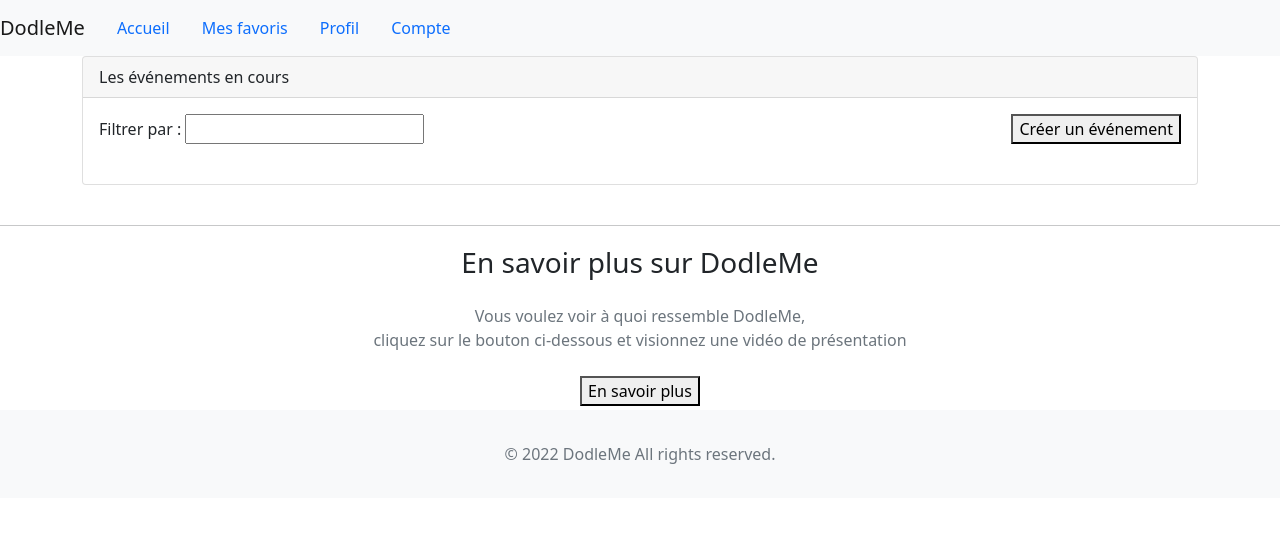
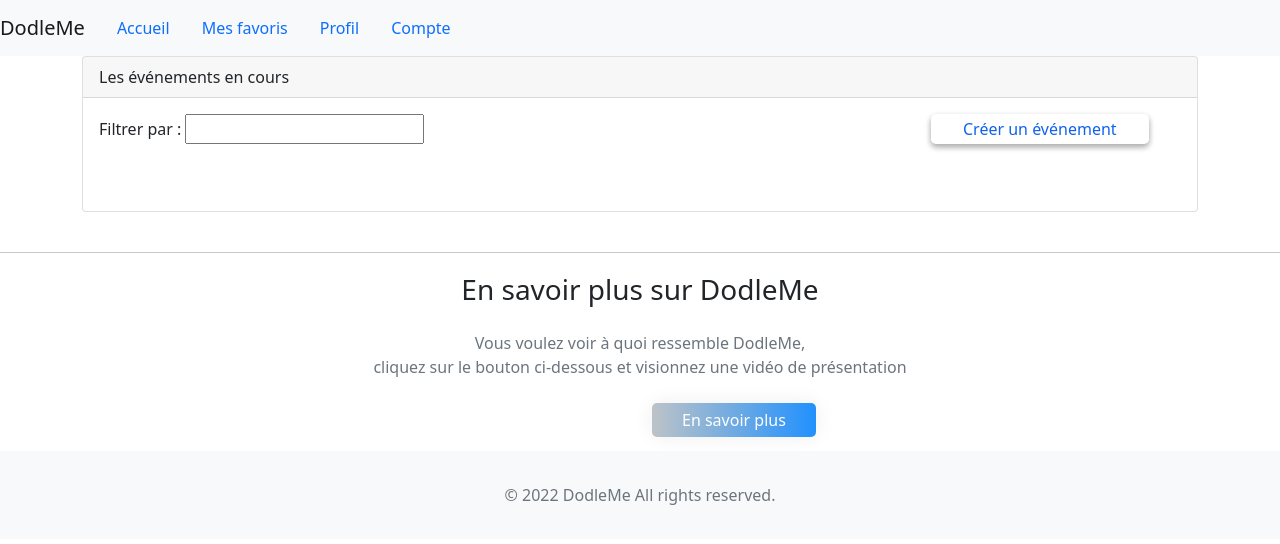
Before and after one commit to Shannorr/Front-DoodleMe, an Angular app: page /evenements in a window 1280 px wide. Shown: the top 544 px of the page. Built offline with nearby package versions, Linux system fonts and the light colour scheme.

Commit message:
amelioration design front

```diff
--- a/src/app/app.component.css
+++ b/src/app/app.component.css
@@ -0,0 +1,21 @@
+.btn-grad {
+  background-image: linear-gradient(to right, #bdc3c7 0%, dodgerblue  51%, #bdc3c7  100%);
+  margin: 10px;
+  padding: 5px 30px;
+  text-align: center;
+  transition: 0.5s;
+  background-size: 200% auto;
+  color: white;
+  box-shadow: 0 0 20px #eee;
+  display: block;
+  border-style : none;
+  border-left-style : none;
+  border-radius: 5px;
+  margin-left: 570px;
+}
+
+.btn-grad:hover {
+  background-position: right center; /* change the direction of the change here */
+  color: #fff;
+  text-decoration: none;
+}
--- a/src/app/app.component.html
+++ b/src/app/app.component.html
@@ -15,7 +15,7 @@
   <div class="container py-1">
     <h3 class="font-weight-bold mb-4">En savoir plus sur DodleMe</h3>
     <p class="text-muted mb-4">Vous voulez voir à quoi ressemble DodleMe, <br> cliquez sur le bouton ci-dessous et visionnez une vidéo de présentation</p>
-    <button routerLink="/presentation">En savoir plus</button>
+    <button class="btn-grad" routerLink="/presentation">En savoir plus</button>
   </div>
   <div class="bg-light py-4">
     <div class="container text-center">
--- a/src/app/core/accueil/accueil.component.css
+++ b/src/app/core/accueil/accueil.component.css
@@ -1,3 +1,68 @@
 .addEvent{
   float:right;
 }
+
+.boutonSp{
+  border-style : none;
+  border-left-style : none;
+  border-radius: 5px;
+}
+
+.marge{
+  margin-bottom: 51px;
+}
+
+.psuedo-text {
+  color: #1161ee;
+  position: relative;
+  top: 0;
+  height: 100%;
+  width: 100%;
+  display: inline;
+  height: auto;
+  font-size: 1rem;
+  font-weight: 400;
+  transition: .25s ease-in;
+  transition-delay: .1s; }
+
+.flex-1 {
+  flex: 1;
+  min-width: 250px;
+  margin: 0 auto 50px; }
+
+.button {
+  padding: 0.2rem 2rem;
+  background: white;
+  text-align: center;
+  display: inline-block;
+  font-size: 10px;
+  font-weight: 400;
+  position: relative;
+  will-change: transform; }
+
+.button-mat {
+  color: #1161ee;
+  border: 0px transparent;
+  border-radius: .3rem;
+  transition: .3s ease-in-out;
+  transition-delay: .35s;
+  overflow: hidden; }
+.button-mat:before {
+  content: '';
+  display: block;
+  background: #1161ee;
+  position: absolute;
+  width: 200%;
+  height: 500%;
+  border-radius: 100%;
+  transition: 0.36s cubic-bezier(0.4, 0, 1, 1); }
+.button-mat:hover .psuedo-text {
+  color: white; }
+.button-mat:hover {
+  color: transparent; }
+.btn--5 {
+  box-shadow: 0 3px 6px rgba(0, 0, 0, 0.16), 0 3px 6px rgba(0, 0, 0, 0.23); }
+.btn--5:before {
+  transform: translate(-120%, -50%) translateZ(0); }
+.btn--5:hover:before {
+  transform: translate(-45%, -34%) translateZ(0); }
--- a/src/app/core/accueil/accueil.component.html
+++ b/src/app/core/accueil/accueil.component.html
@@ -1,11 +1,12 @@
 <div class="card">
   <div class="card-header">{{pageTitle}}</div>
   <div class="card-body">
-    <div>Filtrer par :
-        <input type="text" [(ngModel)]="listFilter"/>
-        <button class="addEvent" routerLink="creation">Créer un événement</button>
+    <div class="marge">Filtrer par :
+      <input type="text" [(ngModel)]="listFilter"/>
+      <div class="flex-1 addEvent">
+        <button class="button button-mat btn--5" routerLink="creation"><div class="psuedo-text">Créer un événement</div></button>
       </div>
-    <br>
+    </div>
     <div class="table-responsive">
       <table class="table" *ngIf="evenements.length">
         <thead>
@@ -23,7 +24,7 @@
           <td>{{event.description | lowercase}}</td>
           <td><a [routerLink]="['/users', event.createur.id]">{{event.createur.nomUser}}</a></td>
           <td>{{event.cloture ? "Oui" : "Non"}}</td>
-          <td><button style="margin-left: 50px" routerLink="/evenements" (click)="addFavoris(event)">⭐</button></td>
+          <td><button class="boutonSp" style="margin-left: 50px" routerLink="/evenements" (click)="addFavoris(event)">⭐</button></td>
         </tr>
         </tbody>
       </table>
--- a/src/app/core/creer-event/creer-event.component.css
+++ b/src/app/core/creer-event/creer-event.component.css
@@ -0,0 +1,49 @@
+.psuedo-text {
+  color: #1161ee;
+  position: relative;
+  top: 0;
+  height: 100%;
+  width: 100%;
+  display: inline;
+  height: auto;
+  font-size: 1rem;
+  font-weight: 400;
+  transition: .25s ease-in;
+  transition-delay: .1s; }
+
+.button {
+  padding: 0.2rem 2rem;
+  background: white;
+  text-align: center;
+  display: inline-block;
+  font-size: 10px;
+  font-weight: 400;
+  position: relative;
+  will-change: transform; }
+
+.button-mat {
+  color: #1161ee;
+  border: 0px transparent;
+  border-radius: .3rem;
+  transition: .3s ease-in-out;
+  transition-delay: .35s;
+  overflow: hidden; }
+.button-mat:before {
+  content: '';
+  display: block;
+  background: #1161ee;
+  position: absolute;
+  width: 200%;
+  height: 500%;
+  border-radius: 100%;
+  transition: 0.36s cubic-bezier(0.4, 0, 1, 1); }
+.button-mat:hover .psuedo-text {
+  color: white; }
+.button-mat:hover {
+  color: transparent; }
+.btn--5 {
+  box-shadow: 0 3px 6px rgba(0, 0, 0, 0.16), 0 3px 6px rgba(0, 0, 0, 0.23); }
+.btn--5:before {
+  transform: translate(-120%, -50%) translateZ(0); }
+.btn--5:hover:before {
+  transform: translate(-45%, -34%) translateZ(0); }
--- a/src/app/core/creer-event/creer-event.component.html
+++ b/src/app/core/creer-event/creer-event.component.html
@@ -29,7 +29,7 @@
       </div>
     </div><br>
     <div class="row justify-content-center">
-        <button style="width: 250px" routerLink="/evenements" (click)="creation()">Créer votre événement</button>
+        <button style="width: 250px" class="button button-mat btn--5" routerLink="/evenements" (click)="creation()"><div class="psuedo-text">Créer votre événement</div></button>
     </div>
   </div>
 </div>
--- a/src/app/core/details-event/details-event.component.css
+++ b/src/app/core/details-event/details-event.component.css
@@ -5,3 +5,41 @@
 .important{
   font-weight: bold;
 }
+
+.bouton{
+  border-style : none;
+  border-left-style : none;
+  border-radius: 5px;
+}
+
+.button {
+  margin-left: -25px;
+  padding: 0.1rem 2rem;
+  background: white;
+  text-align: center;
+  display: inline-block;
+  font-size: 1rem;
+  font-weight: 400;
+  position: relative;
+  will-change: transform; }
+
+.btn-3 {
+  font-family: Serif;
+  border: none;
+  letter-spacing: .05rem;
+  position: relative;
+  background: white;
+  color: #1161ee;
+  overflow: hidden;
+  transition: .3s ease-in-out;
+  border-radius: .3rem;
+  z-index: 1;
+  box-shadow: 0 5px 5px rgba(0, 0, 0, 0.3), 0 5px 5px rgba(0, 0, 0, 0.22); }
+.btn-3:hover {
+  box-shadow: 0 5px 5px #1161ee, 0 5px 5px black;
+  transform: scale(0.95); }
+
+
+.boutonSp{
+  border-radius: 5px;
+}
--- a/src/app/core/details-event/details-event.component.html
+++ b/src/app/core/details-event/details-event.component.html
@@ -29,7 +29,7 @@
             <input type="datetime-local" [(ngModel)]="creneauNew">
           </div>
         </div>
-        <button style="width: 185px" (click)="creerNewCreneau()">Proposer</button>
+        <button class="boutonSp" style="width: 185px" (click)="creerNewCreneau()">Proposer</button>
       </div>
     </div>
     <br>
@@ -51,8 +51,8 @@
           <td>{{creneau.date}}</td>
           <td>{{creneau.heureDebut}}</td>
           <td>{{creneau.nbRepPositive}}</td>
-          <td *ngIf="!creneau.evenement.cloture"><button class="espace" (click)="repondreOui(creneau, index)">✔</button><button (click)="repondreNon(creneau)">❌</button></td>
-          <td *ngIf="creneauPref?.id==creneau.id && !creneau.evenement.cloture"><button (click)="cloturer(creneau)" routerLink="/evenements">Clôturer</button></td>
+          <td *ngIf="!creneau.evenement.cloture"><button class="espace bouton" (click)="repondreOui(creneau, index)">✔</button><button class="bouton" (click)="repondreNon(creneau)">❌</button></td>
+          <td *ngIf="creneauPref?.id==creneau.id && !creneau.evenement.cloture"><button class="button btn-3" (click)="cloturer(creneau)" routerLink="/evenements">Clôturer</button></td>
           <td *ngIf="event.cloture && creneau.id == creneauPref?.id">✔</td>
         </tr>
         </tbody>
--- a/src/app/users/favoris-event-user/favoris-event-user.component.html
+++ b/src/app/users/favoris-event-user/favoris-event-user.component.html
@@ -12,16 +12,16 @@
           <th>Description</th>
           <th>Créateur</th>
           <th>Clotûré</th>
-          <th>Détails</th>
+          <th>Supprimer des favoris</th>
         </tr>
         </thead>
         <tbody>
         <tr *ngFor="let favoris of mesFavoris">
           <td><a [routerLink]="['/evenements', favoris.event.id]">{{favoris.event.nom}}</a></td>
           <td>{{favoris.event.description | lowercase}}</td>
-          <td>{{favoris.personne.nomUser}}</td>
+          <td><a [routerLink]="['/users', favoris.event.createur.id]">{{favoris.personne.nomUser}}</a></td>
           <td>{{favoris.event.cloture ? "Oui" : "Non"}}</td>
-          <td><button [routerLink]="['/evenements', favoris.event.id]">Voir</button></td>
+          <td><button style="margin-left: 50px" [routerLink]="['/evenements', favoris.event.id]">⭐</button></td>
         </tr>
         </tbody>
       </table>
```
Also changed, not shown: src/app/presentation/presentation.component.css (line endings or trailing spaces), src/app/shared/bdService.ts (line endings or trailing spaces), src/styles.css (line endings or trailing spaces).
